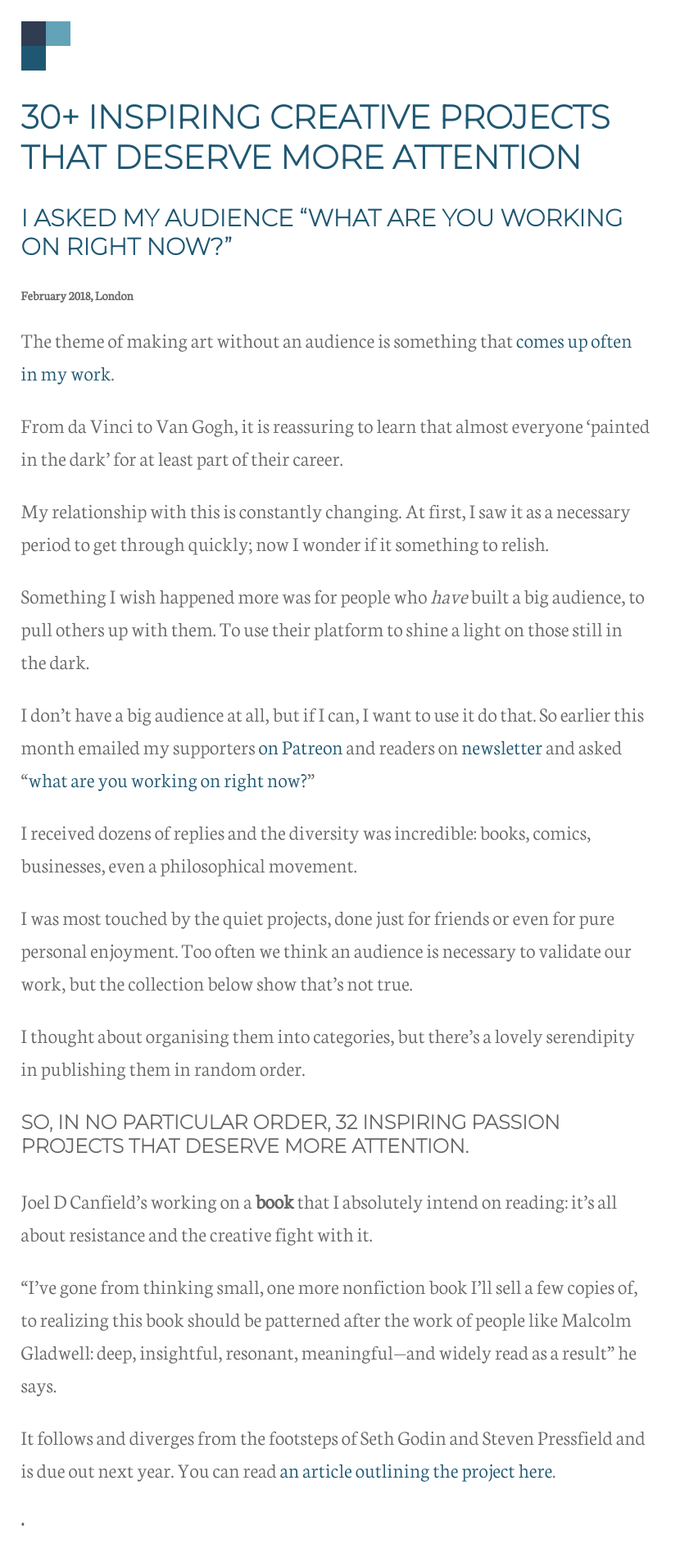
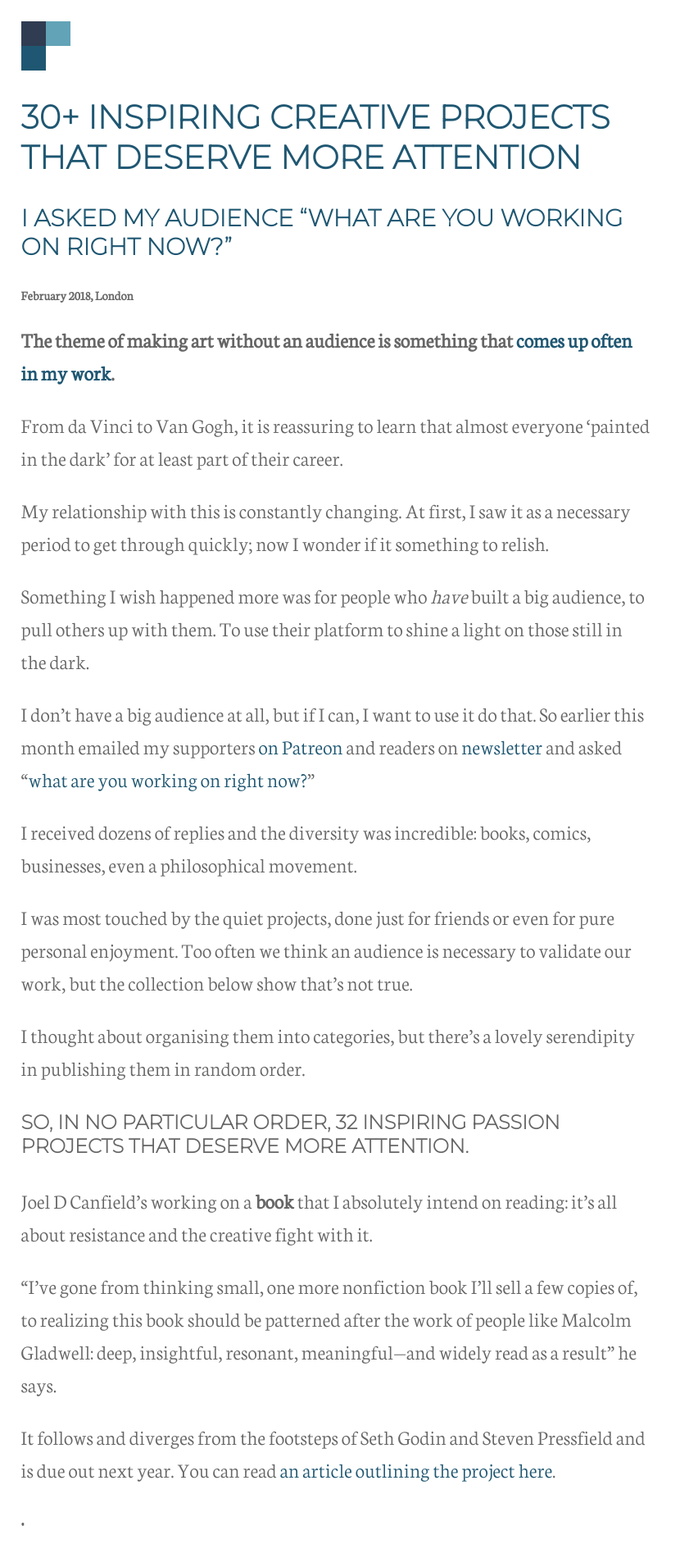
Before and after one commit to AdamWestbrook/adamwestbrook.github.io, a Jekyll site: the page built from _posts/2018-02-18-showyourwork.md, in a window 1280 px wide. Shown: the top 1911 px of the page at 82% size, without its empty margins (0-830 px from the left). Built offline with Jekyll 4.4.1, drawn with Linux system fonts in a browser that asks for light colours; our own code applies the rules of GitHub Pages for plain Markdown files.

Commit message:
More md changes

```diff
--- a/_posts/2018-02-18-showyourwork.md
+++ b/_posts/2018-02-18-showyourwork.md
@@ -8,7 +8,7 @@
 ## I asked my audience "what are you working on right now?"
 #### February 2018, London
 
-The theme of making art without an audience is something that [comes up often in my work](https://vimeo.com/151128399).
+**The theme of making art without an audience is something that [comes up often in my work](https://vimeo.com/151128399).**
 
 From da Vinci to Van Gogh, it is reassuring to learn that almost everyone 'painted in the dark' for at least part of their career.
 
@@ -256,4 +256,4 @@
 
 She's published [her first song on Spotify](https://open.spotify.com/artist/61COpirwnELBxRZD3oZYBQ?si=zfU4Ja9tSi-KttJRxSgZJg).
 
-Thank you everyone! Let's do this again sometime, yeah?
+**Thank you everyone! Let's do this again sometime, yeah?**
```
